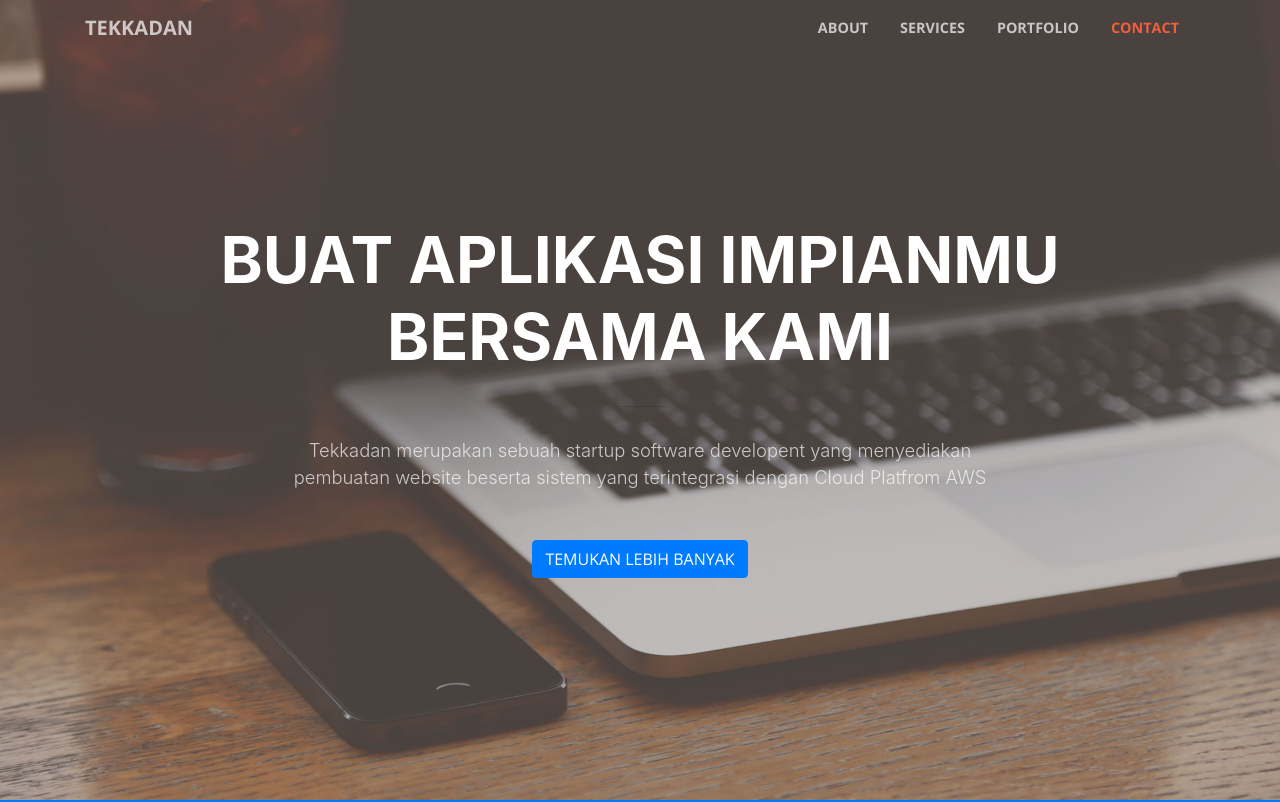
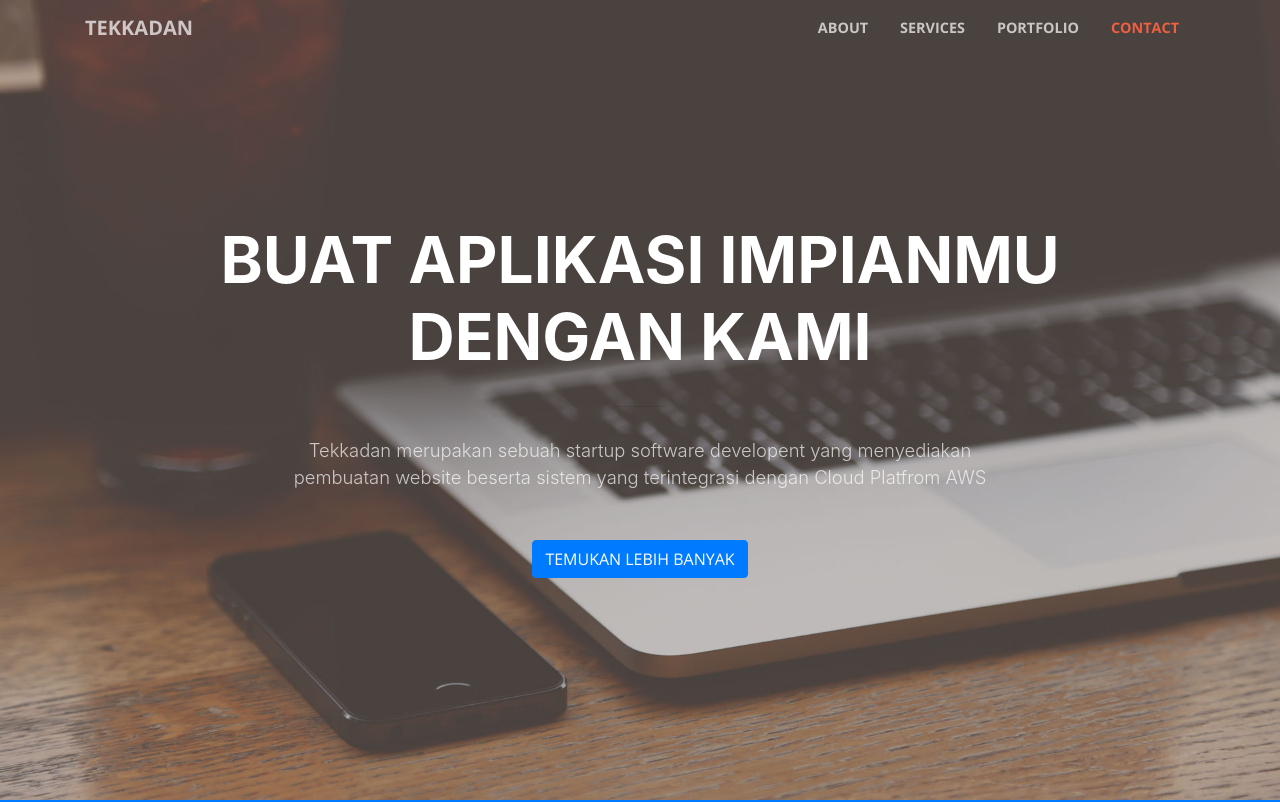
Before and after one commit to dhesman/belajar_git, a website with bundled scripts: page index.html in a window 1280 px wide. Shown: the top 802 px of the page. Built offline with nearby package versions, Linux system fonts and the light colour scheme.

Commit message:
merubah index

```diff
--- a/index.html
+++ b/index.html
@@ -59,7 +59,7 @@
       <div class="row">
         <div class="col-lg-10 mx-auto">
           <h1 class="text-uppercase">
-            <strong>Buat Aplikasi Impianmu bersama kami</strong>
+            <strong>Buat Aplikasi Impianmu dengan kami</strong>
           </h1>
           <hr>
         </div>
```
